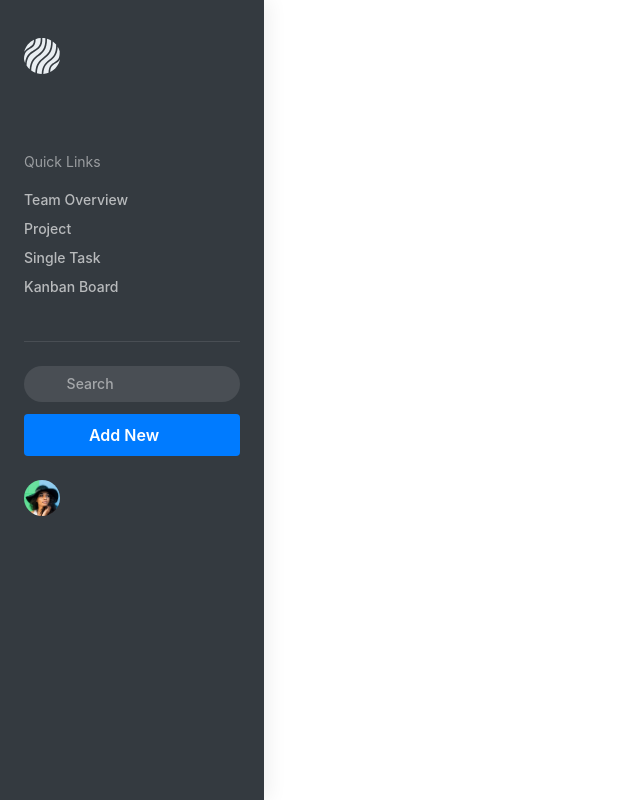
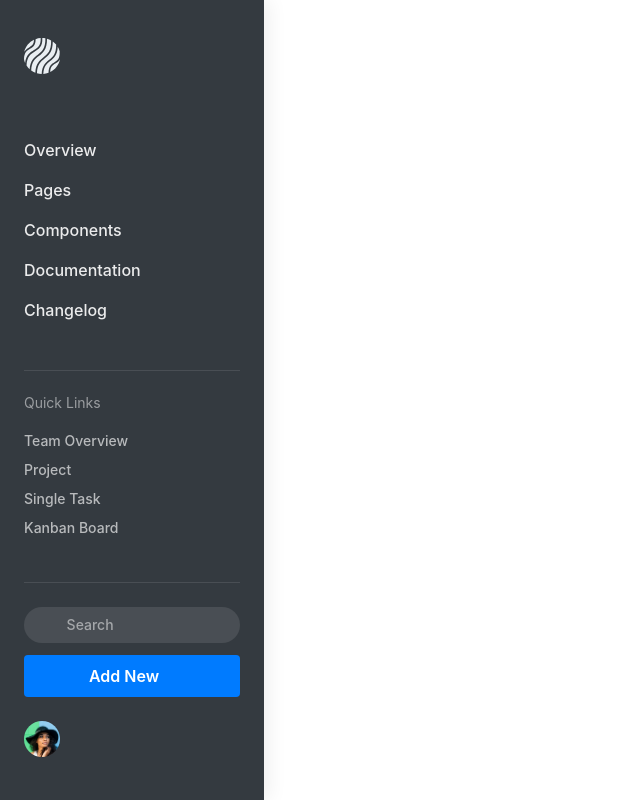
Before and after one commit to bitbrothers/npm-ui-component, a React (Create React App) app: page / in a window 1280 px wide. Shown: the whole page, without its empty margins (0-640 px from the left). Built offline with nearby package versions, Linux system fonts and the light colour scheme.

Commit message:
Main Menu

```diff
--- a/public/index.html
+++ b/public/index.html
@@ -10,7 +10,7 @@
       content="Web site created using create-react-app"
     />
     <link rel="apple-touch-icon" href="%PUBLIC_URL%/logo192.png" />
-    <link rel="stylesheet" href="https://stackpath.bootstrapcdn.com/bootstrap/4.3.1/css/bootstrap.min.css" integrity="sha384-ggOyR0iXCbMQv3Xipma34MD+dH/1fQ784/j6cY/iJTQUOhcWr7x9JvoRxT2MZw1T" crossorigin="anonymous">
+
     <!--
       manifest.json provides metadata used when your web app is installed on a
       user's mobile device or desktop. See https://developers.google.com/web/fundamentals/web-app-manifest/
@@ -25,9 +25,6 @@
       work correctly both with client-side routing and a non-root public URL.
       Learn how to configure a non-root public URL by running `npm run build`.
     -->
-    <script src="https://code.jquery.com/jquery-3.3.1.slim.min.js" integrity="sha384-q8i/X+965DzO0rT7abK41JStQIAqVgRVzpbzo5smXKp4YfRvH+8abtTE1Pi6jizo" crossorigin="anonymous"></script>
-    <script src="https://stackpath.bootstrapcdn.com/bootstrap/4.3.1/js/bootstrap.min.js" integrity="sha384-JjSmVgyd0p3pXB1rRibZUAYoIIy6OrQ6VrjIEaFf/nJGzIxFDsf4x0xIM+B07jRM" crossorigin="anonymous"></script>
-    <script src="https://cdnjs.cloudflare.com/ajax/libs/popper.js/1.14.7/umd/popper.min.js" integrity="sha384-UO2eT0CpHqdSJQ6hJty5KVphtPhzWj9WO1clHTMGa3JDZwrnQq4sF86dIHNDz0W1" crossorigin="anonymous"></script>
 
     <title>React App</title>
   </head>
--- a/src/App.js
+++ b/src/App.js
@@ -3,6 +3,7 @@ import React from 'react';
 import Aux from './hoc/Aux';
 import $ from 'jquery';
 import {BrowserRouter, Link} from 'react-router-dom';
+import Dropwdown from './components/bootstrap/Dropwdown'
 
 import data from './Data';
 
@@ -92,6 +93,7 @@ class App extends React.Component {
         logo={data.common.logo}
         userPhoto={data.common.user}
         quicklinks={data.components.quicklinks}
+        mainmenu={data.components.mainmenu}
         />
 
       </Aux>
--- a/src/components/menu/Main.js
+++ b/src/components/menu/Main.js
@@ -1,7 +1,53 @@
 import React from 'react'
+import {Link} from 'react-router-dom'
 
 function Main() {
-    return null
+    return(
+        <div class="main-menu-container" id="sidebar-menu">
+            <ul class="main-menu">
+                <li class="main-menu__item js-menu-item">
+                    <Link class="main-menu__link js-menulink">
+                        Overview
+                        <ul class="sub-menu js-submenu">
+                            <li class="main-menu__item js-sub-item"><Link class="main-menu__link"></Link></li>
+                        </ul>
+                    </Link>
+                </li>
+                <li class="main-menu__item js-menu-item">
+                    <Link class="main-menu__link js-menulink">
+                        Pages
+                        <ul class="sub-menu js-submenu">
+                            <li class="main-menu__item js-sub-item"><Link class="main-menu__link"></Link></li>
+                        </ul>
+                    </Link>
+                </li>
+                <li class="main-menu__item js-menu-item">
+                    <Link class="main-menu__link js-menulink">
+                        Components
+                        <ul class="sub-menu js-submenu">
+                            <li class="main-menu__item js-sub-item"><Link class="main-menu__link"></Link></li>
+                        </ul>
+                    </Link>
+                </li>
+                <li class="main-menu__item js-menu-item">
+                    <Link class="main-menu__link js-menulink">
+                        Documentation
+                        <ul class="sub-menu js-submenu">
+                            <li class="main-menu__item js-sub-item"><Link class="main-menu__link"></Link></li>
+                        </ul>
+                    </Link>
+                </li>
+                <li class="main-menu__item js-menu-item">
+                    <Link class="main-menu__link js-menulink">
+                        Changelog
+                        <ul class="sub-menu js-submenu">
+                            <li class="main-menu__item js-sub-item"><Link class="main-menu__link"></Link></li>
+                        </ul>
+                    </Link>
+                </li>
+            </ul>
+        </div>
+    )
 }
 
 export default Main;
--- a/src/components/menu/Sidebar.js
+++ b/src/components/menu/Sidebar.js
@@ -35,9 +35,9 @@ function Sidebar({logo, userPhoto, quicklinks}) {
 
                 <div class="dropdown js-dropdown"><button class="btn--toggle js-dropdown-toggle">Add New</button>
                     <ul class="dropdown__list js-dropdown-list">
-                        <li class="dropdown__item"><a class="dropdown__link" href="#">Team</a></li>
-                        <li class="dropdown__item"><a class="dropdown__link" href="#">Project</a></li>
-                        <li class="dropdown__item"><a class="dropdown__link" href="#">Task</a></li>
+                        <li class="dropdown__item"><Link class="dropdown__link" to="/">Team</Link></li>
+                        <li class="dropdown__item"><Link class="dropdown__link" to="/">Project</Link></li>
+                        <li class="dropdown__item"><Link class="dropdown__link" to="/">Task</Link></li>
                     </ul>
                 </div>
 
```
